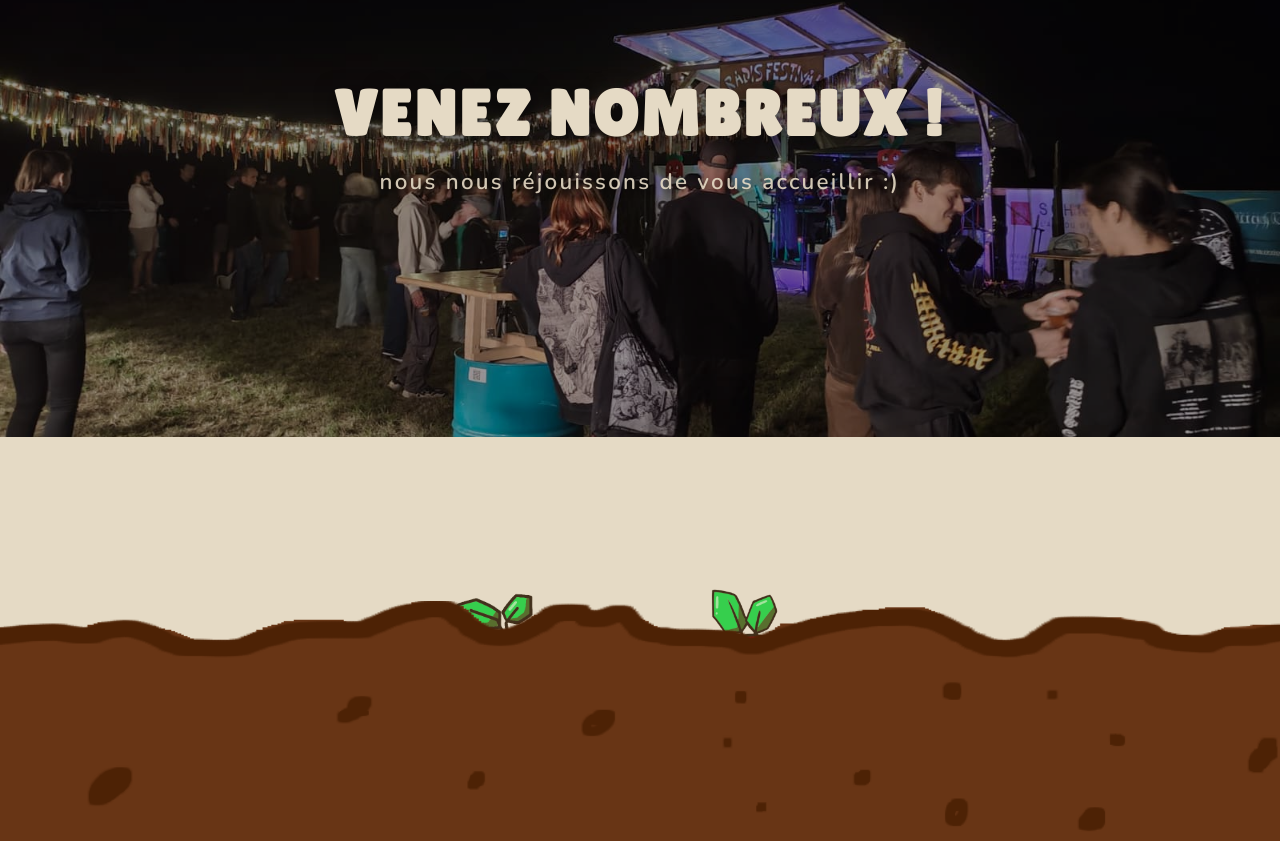
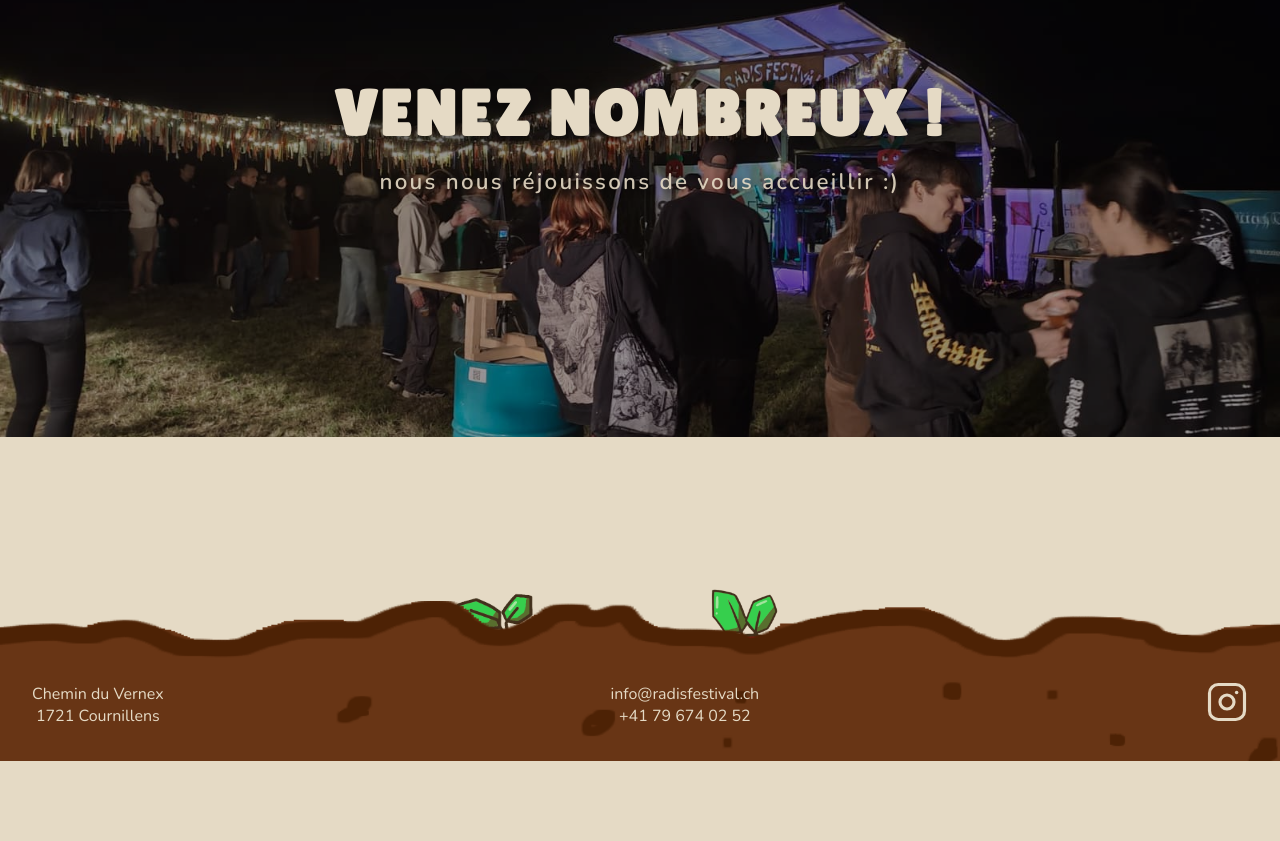
Before and after one commit to plasbeach/radis, a Vue app: page / in a window 1280 px wide. Shown: the part 2465-3306 px from the top of the page. After the commit the page ends 3226 px from the top, so only its background shows below. Built offline with nearby package versions, Linux system fonts and the light colour scheme.

Commit message:
Add footer text

```diff
--- a/src/components/SoilDivider.vue
+++ b/src/components/SoilDivider.vue
@@ -18,11 +18,29 @@
     </div>
     <img src="@/assets/soil.png" alt="" class="soil-img" />
   </div>
+  <footer>
+    <div>
+      <p>Chemin du Vernex</p>
+      <p>1721 Cournillens</p>
+    </div>
+    <div>
+      <p>info@radisfestival.ch</p>
+      <p>+41 79 674 02 52</p>
+    </div>
+    <div>
+      <a href="https://www.instagram.com/radis.festival/" target="_blank" rel="noopener" class="insta-link">
+        <svg xmlns="http://www.w3.org/2000/svg" width="42" height="42" viewBox="0 0 24 24" fill="none" stroke="currentColor" stroke-width="1.8" stroke-linecap="round" stroke-linejoin="round">
+          <rect x="2" y="2" width="20" height="20" rx="5" ry="5"/>
+          <circle cx="12" cy="12" r="4"/>
+          <circle cx="17.5" cy="6.5" r="1" fill="currentColor" stroke="none"/>
+        </svg>
+      </a>
+    </div>
+  </footer>
 </template>
 
 <script setup lang="ts">
 import { ref } from 'vue'
-
 defineProps<{ flipped?: boolean }>()
 
 const risenLeft = ref(false)
@@ -81,4 +99,29 @@ const risenRight = ref(false)
 .mascot.risen {
   transform: translateY(calc(-50% - 85px));
 }
+
+.insta-link {
+  color: inherit;
+  display: inline-block;
+  transition: opacity 0.2s;
+}
+
+.insta-link:hover {
+  opacity: 0.7;
+}
+
+footer {
+  position: relative;
+  z-index: 200;
+  margin: -15rem 2rem 0 2rem;
+  color: var(--color-beige);
+  padding: 5rem 0 2rem;
+  display: flex;
+  flex-direction: row;
+  justify-content: space-between;
+  align-items: center;
+  div {
+    text-align: center;
+  }
+}
 </style>
```
